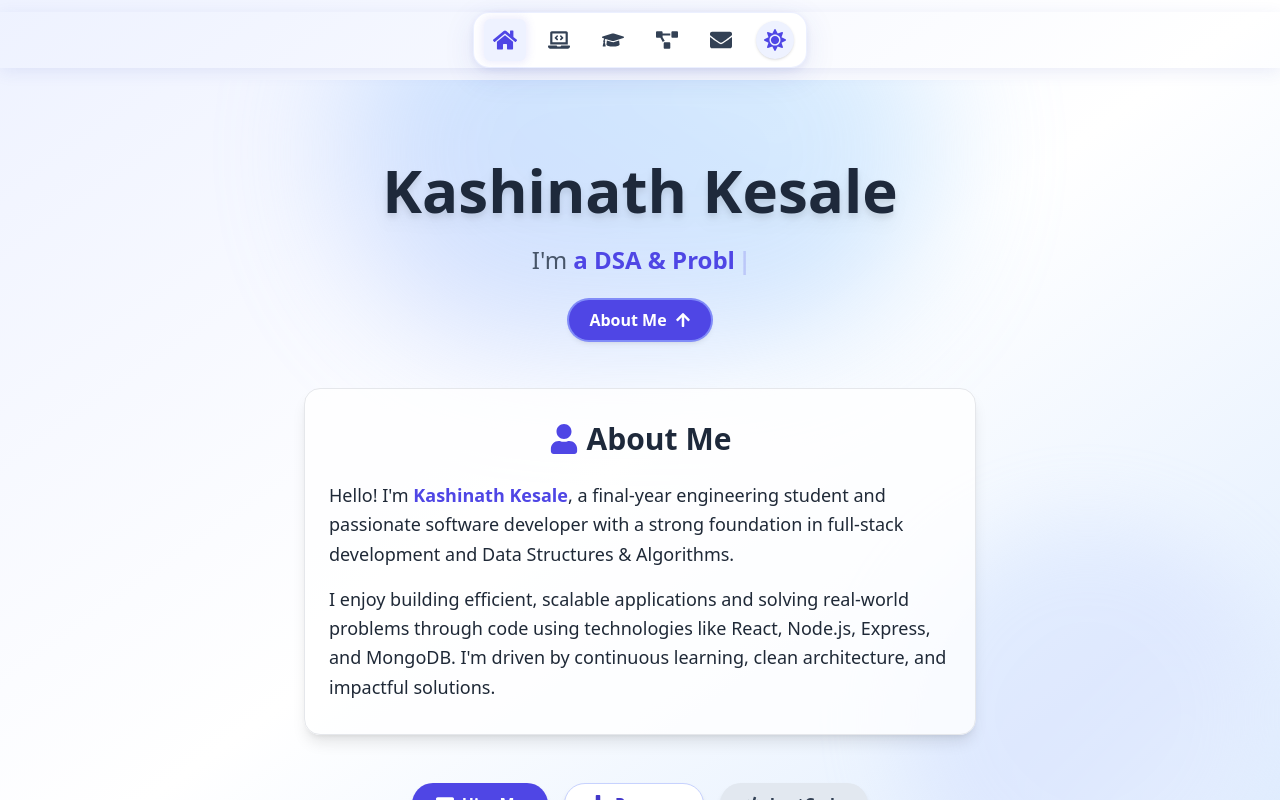
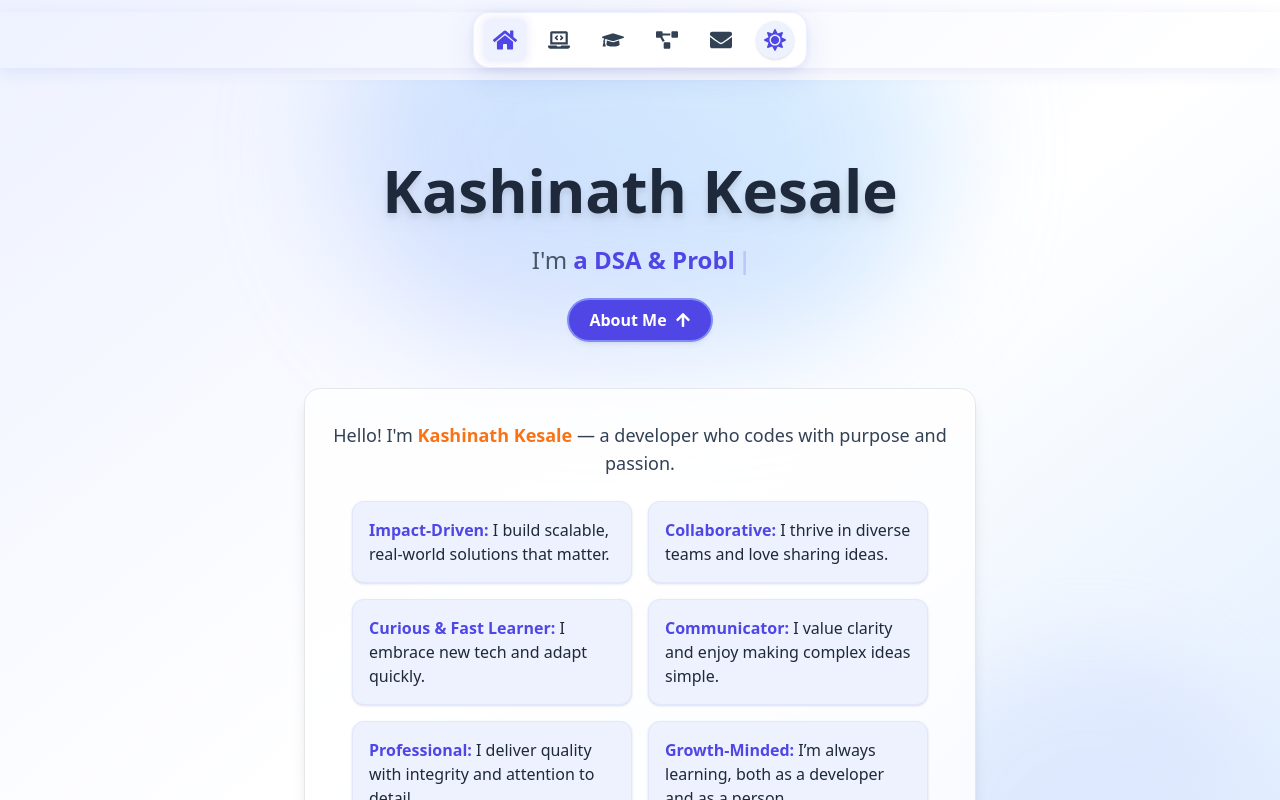
Before and after one commit to Kashinath-Kesale/new-portfolio, a React (Create React App) app: page / in a window 1280 px wide. Both pictures are taken after a click on the button "About Me". Shown: the top 800 px of the page. Built offline with nearby package versions, Linux system fonts and the light colour scheme.

Commit message:
Code updated

```diff
--- a/src/components/About.jsx
+++ b/src/components/About.jsx
@@ -3,20 +3,18 @@ import { FaUser } from 'react-icons/fa';
 
 function About() {
   return (
-    <section id="about" className="py-20 px-6 bg-gray-100 dark:bg-slate-900 text-gray-800 dark:text-slate-100 transition-colors duration-500">
-      <div className="max-w-4xl mx-auto text-center">
-        {/* <h2 className="text-4xl font-bold text-orange-600 mb-6">About Me</h2> */}
-        <h2 className="text-3xl font-bold text-center text-indigo-600 dark:text-yellow-400 mb-10 flex items-center justify-center gap-2">
-          <FaUser className="text-gray-800 dark:text-yellow-400" />
+    <section id="about" className="py-12 px-6 bg-gray-100 dark:bg-slate-900 text-gray-800 dark:text-slate-100 transition-colors duration-500">
+      <div className="max-w-2xl mx-auto bg-white/90 dark:bg-slate-800/90 rounded-2xl shadow-lg border border-indigo-100 dark:border-slate-700 p-8 flex flex-col items-center transition-colors">
+        <h2 className="text-3xl font-bold text-center text-indigo-600 dark:text-yellow-400 mb-4 flex items-center gap-2">
+          <FaUser className="text-indigo-600 dark:text-yellow-400 text-2xl" />
           About Me
         </h2>
-
-
-        <p className="text-base text-slate-500 dark:text-slate-200">
-          Hello! I'm <span className="font-semibold text-orange-600 dark:text-yellow-400">Kashinath Kesale</span>, a passionate software developer with a strong foundation in the MERN stack and Data Structures & Algorithms (DSA). Currently pursuing a degree in Electronics and Telecommunication Engineering, I'm focused on mastering full-stack development and sharpening my problem-solving skills.
+        <hr className="w-16 border-indigo-200 dark:border-yellow-400 mb-6 opacity-40" />
+        <p className="text-base md:text-lg leading-relaxed text-slate-700 dark:text-slate-200 text-center font-medium">
+          Hello! I'm <span className="font-semibold text-orange-500 dark:text-yellow-400">Kashinath Kesale</span>, a passionate software developer with a strong foundation in the MERN stack and Data Structures & Algorithms (DSA). Currently pursuing a degree in Electronics and Telecommunication Engineering, I thrive on building efficient, scalable applications and solving real-world problems through code.
         </p>
-        <p className="text-base text-slate-500 dark:text-slate-200 mt-4">
-          I enjoy building efficient, scalable applications and tackling algorithmic challenges. With practical experience in React, Node.js, Express, and MongoDB, I'm driven by a passion for continuous learning and solving real-world problems through code.
+        <p className="text-base md:text-lg leading-relaxed text-slate-700 dark:text-slate-200 text-center font-medium mt-4">
+          Beyond my technical expertise, I am known for my strong communication skills, adaptability, and a collaborative spirit. I enjoy working in diverse teams, embracing new challenges, and continuously learning to stay ahead in the ever-evolving tech landscape. My approach is driven by professionalism, attention to detail, and a genuine enthusiasm for both technology and personal growth.
         </p>
       </div>
     </section>
--- a/src/components/Hero.jsx
+++ b/src/components/Hero.jsx
@@ -1,7 +1,7 @@
 import React, { useState } from 'react';
 import { Typewriter } from 'react-simple-typewriter';
 import { motion, AnimatePresence } from 'framer-motion';
-import { FaArrowDown, FaUser, FaEnvelope, FaDownload, FaCode } from 'react-icons/fa';
+import { FaArrowDown, FaEnvelope, FaDownload, FaCode } from 'react-icons/fa';
 
 function Hero() {
   const [showAbout, setShowAbout] = useState(false);
@@ -85,16 +85,43 @@ function Hero() {
               transition={{ duration: 0.5 }}
               className="w-full max-w-2xl mx-auto mt-8 bg-white/80 dark:bg-slate-800/90 rounded-2xl shadow-lg px-6 py-8 text-left text-gray-800 dark:text-slate-100 border border-gray-200 dark:border-slate-700 transition-colors duration-500"
             >
-              <h2 className="text-3xl font-bold text-center text-slate-800 dark:text-slate-100 mb-6 flex items-center justify-center gap-2">
-                <FaUser className="text-indigo-600 dark:text-yellow-400" />
-                About Me
-              </h2>
-              <p className="text-lg leading-relaxed">
-                Hello! I'm <span className="font-semibold text-indigo-600 dark:text-yellow-400">Kashinath Kesale</span>, a final-year engineering student and passionate software developer with a strong foundation in full-stack development and Data Structures & Algorithms.
-              </p>
-              <p className="text-lg leading-relaxed mt-4">
-                I enjoy building efficient, scalable applications and solving real-world problems through code using technologies like React, Node.js, Express, and MongoDB. I'm driven by continuous learning, clean architecture, and impactful solutions.
-              </p>
+              <div className="flex flex-col items-center text-center">
+                <p className="text-base md:text-lg leading-relaxed text-slate-700 dark:text-slate-200 font-medium mb-6">
+                  Hello! I'm <span className="font-semibold text-orange-500 dark:text-yellow-400">Kashinath Kesale</span> — a developer who codes with purpose and passion.
+                </p>
+                <div className="grid grid-cols-1 sm:grid-cols-2 gap-4 w-full max-w-xl">
+                  <div className="bg-indigo-50 dark:bg-slate-800/70 rounded-xl p-4 flex items-center gap-3 shadow border border-indigo-100 dark:border-slate-700 transition-transform transition-shadow duration-300 hover:scale-105 hover:shadow-lg">
+                    <span className="text-left">
+                      <span className="font-bold text-indigo-600 dark:text-yellow-400">Impact-Driven:</span> I build scalable, real-world solutions that matter.
+                    </span>
+                  </div>
+                  <div className="bg-indigo-50 dark:bg-slate-800/70 rounded-xl p-4 flex items-center gap-3 shadow border border-indigo-100 dark:border-slate-700 transition-transform transition-shadow duration-300 hover:scale-105 hover:shadow-lg">
+                    <span className="text-left">
+                      <span className="font-bold text-indigo-600 dark:text-yellow-400">Collaborative:</span> I thrive in diverse teams and love sharing ideas.
+                    </span>
+                  </div>
+                  <div className="bg-indigo-50 dark:bg-slate-800/70 rounded-xl p-4 flex items-center gap-3 shadow border border-indigo-100 dark:border-slate-700 transition-transform transition-shadow duration-300 hover:scale-105 hover:shadow-lg">
+                    <span className="text-left">
+                      <span className="font-bold text-indigo-600 dark:text-yellow-400">Curious & Fast Learner:</span> I embrace new tech and adapt quickly.
+                    </span>
+                  </div>
+                  <div className="bg-indigo-50 dark:bg-slate-800/70 rounded-xl p-4 flex items-center gap-3 shadow border border-indigo-100 dark:border-slate-700 transition-transform transition-shadow duration-300 hover:scale-105 hover:shadow-lg">
+                    <span className="text-left">
+                      <span className="font-bold text-indigo-600 dark:text-yellow-400">Communicator:</span> I value clarity and enjoy making complex ideas simple.
+                    </span>
+                  </div>
+                  <div className="bg-indigo-50 dark:bg-slate-800/70 rounded-xl p-4 flex items-center gap-3 shadow border border-indigo-100 dark:border-slate-700 transition-transform transition-shadow duration-300 hover:scale-105 hover:shadow-lg">
+                    <span className="text-left">
+                      <span className="font-bold text-indigo-600 dark:text-yellow-400">Professional:</span> I deliver quality with integrity and attention to detail.
+                    </span>
+                  </div>
+                  <div className="bg-indigo-50 dark:bg-slate-800/70 rounded-xl p-4 flex items-center gap-3 shadow border border-indigo-100 dark:border-slate-700 transition-transform transition-shadow duration-300 hover:scale-105 hover:shadow-lg">
+                    <span className="text-left">
+                      <span className="font-bold text-indigo-600 dark:text-yellow-400">Growth-Minded:</span> I’m always learning, both as a developer and as a person.
+                    </span>
+                  </div>
+                </div>
+              </div>
             </motion.div>
           )}
         </AnimatePresence>
```
